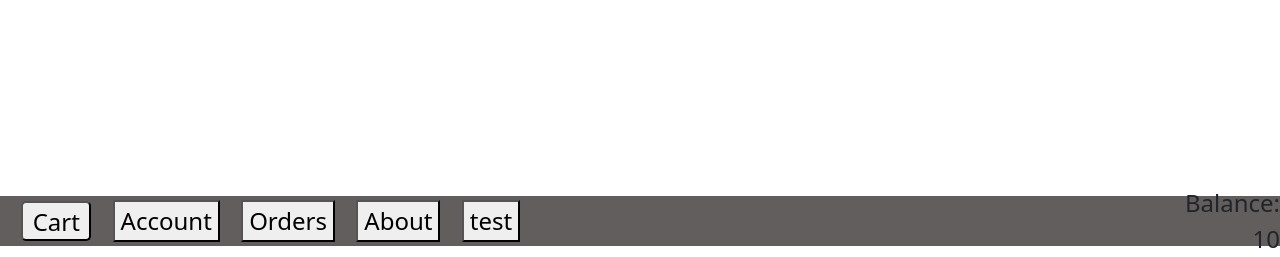
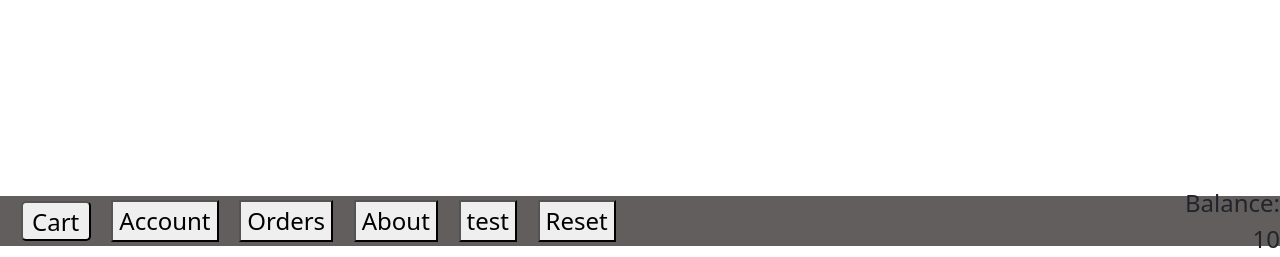
Before and after one commit to woniw/woniw-shop, a Python web app: template templates/index.html in a window 1280 px wide. Shown: the part 623-880 px from the top of the page. Run offline with Jinja, Linux system fonts and the light colour scheme; the template is opened without the code that fills it: most values are stand-ins (such as "Sample title", 1, 10 or a date in 2020).

Commit message:
new reset money button in index.html for testing

```diff
--- a/data/data.json
+++ b/data/data.json
@@ -3,6 +3,6 @@
         "current_Item": "",
         "price": 0
     },
-    "balance": 0,
+    "balance": 1000,
     "cart": {}
 }
--- a/templates/index.html
+++ b/templates/index.html
@@ -76,7 +76,7 @@
         }
 
         .button_to_balance_gap{
-            width: 1000px;
+            width: 900px;
         }
     </style>
 
@@ -151,6 +151,12 @@
             </form>
         </div>
 
+        <div class="nav_bar_button_gaps"></div>
+        <div class="test_button_container">
+            <form action='{{url_for("reset_balance")}}'>
+                <button class="test_button fs-4 ms-2">Reset</button>
+            </form>
+        </div>
 
         <div class="button_to_balance_gap"></div>
         <div class="nav_bar_balance fs-4 text-end">
```
Also changed, not shown: app.py (+21 -2 lines), data/python_function.py (line endings or trailing spaces).
